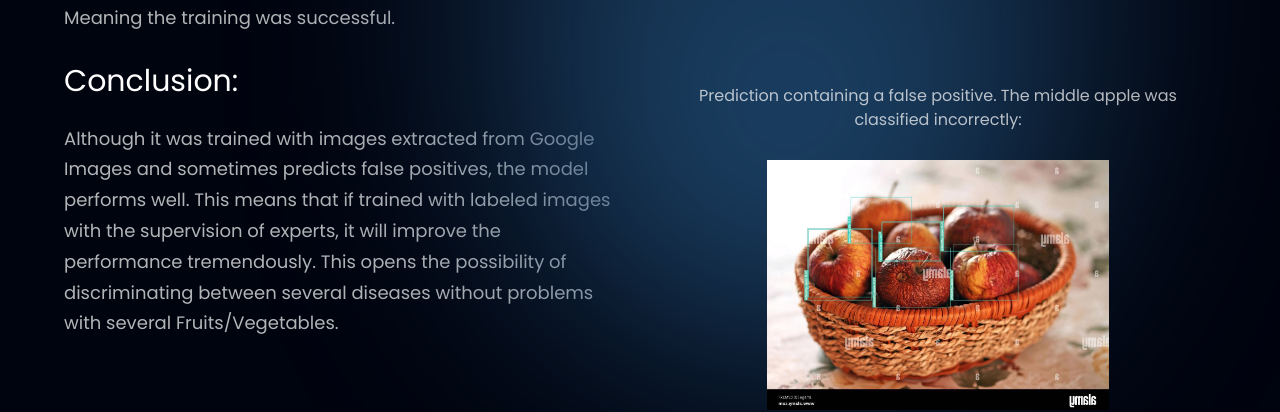
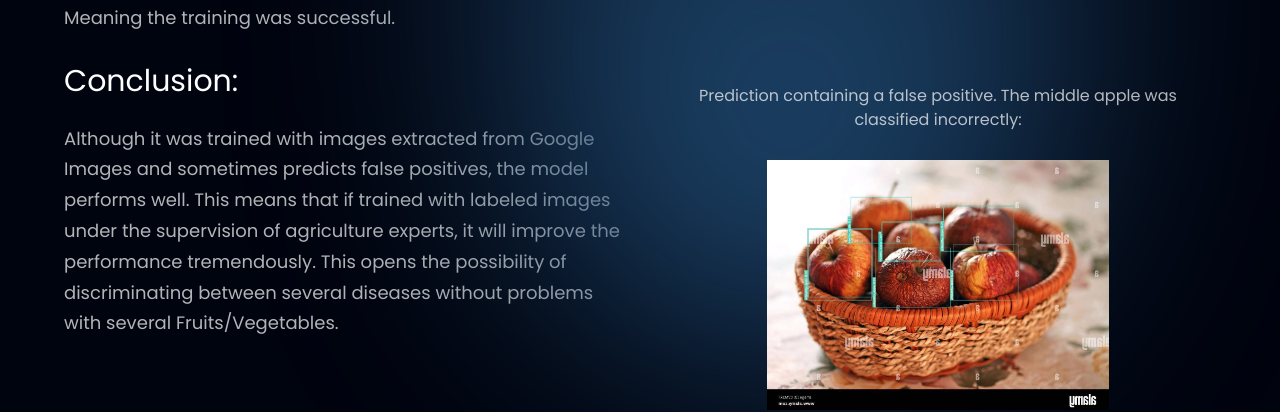
Before and after one commit to Joaquin2000zz/Cloris_Health_Care, a React (Vite) app: page / in a window 1280 px wide. Shown: the part 7811-8223 px from the top of the page. Built offline with nearby package versions, Linux system fonts and the light colour scheme.

Commit message:
fixed paragraph

```diff
--- a/src/components/ModelDescription.jsx
+++ b/src/components/ModelDescription.jsx
@@ -41,7 +41,7 @@
       </p>
       <h3 className='font-poppins text-white text-[30px] mt-5'>Conclusion:</h3>
       <p className={`${styles.paragraph} mt-5`}>
-      Although it was trained with images extracted from Google Images and sometimes predicts false positives, the model performs well. This means that if trained with labeled images with the supervision of experts, it will improve the performance tremendously.{' '}
+      Although it was trained with images extracted from Google Images and sometimes predicts false positives, the model performs well. This means that if trained with labeled images under the supervision of agriculture experts, it will improve the performance tremendously.{' '}
       This opens the possibility of discriminating between several diseases without problems with several Fruits/Vegetables.
       </p>
     </div>
```
